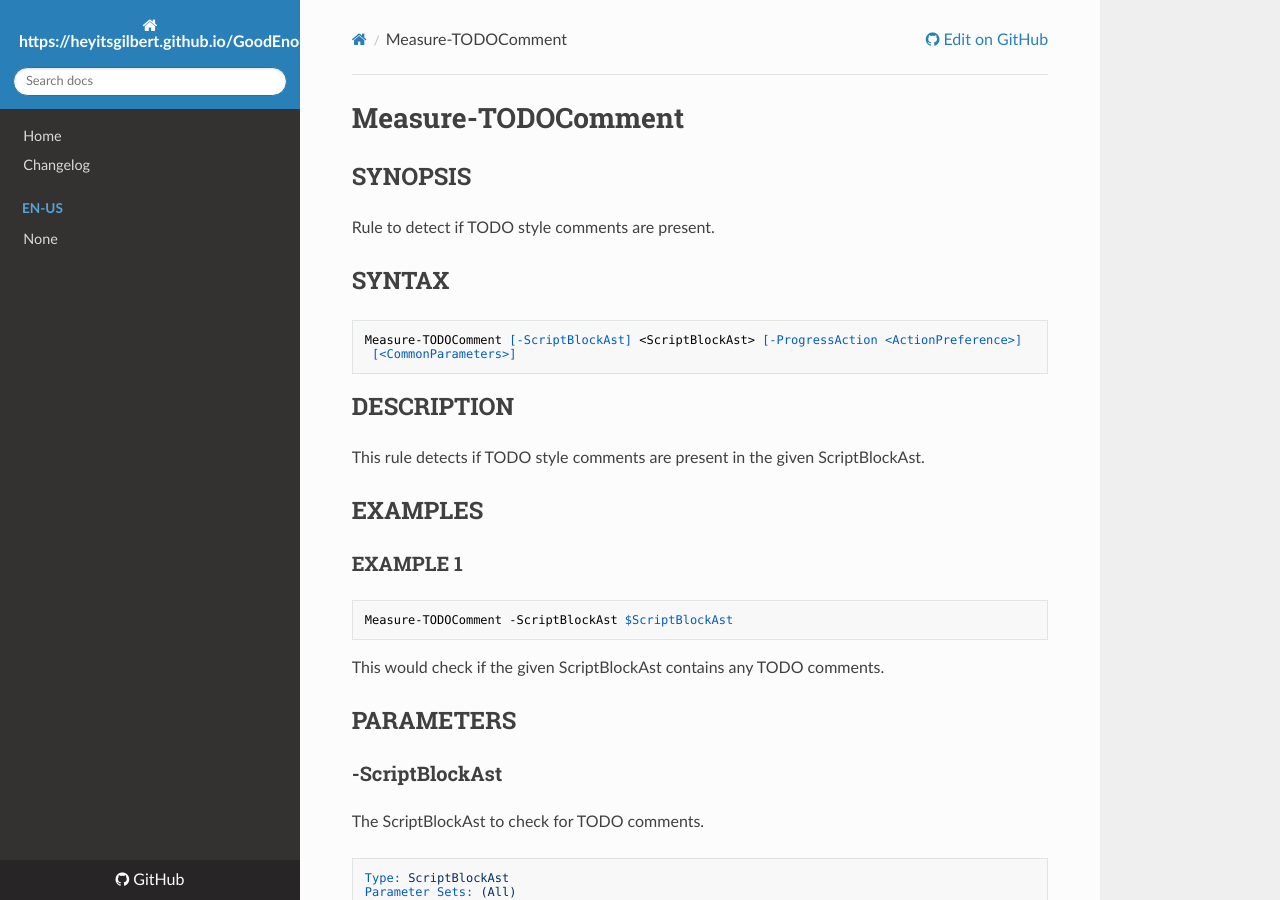
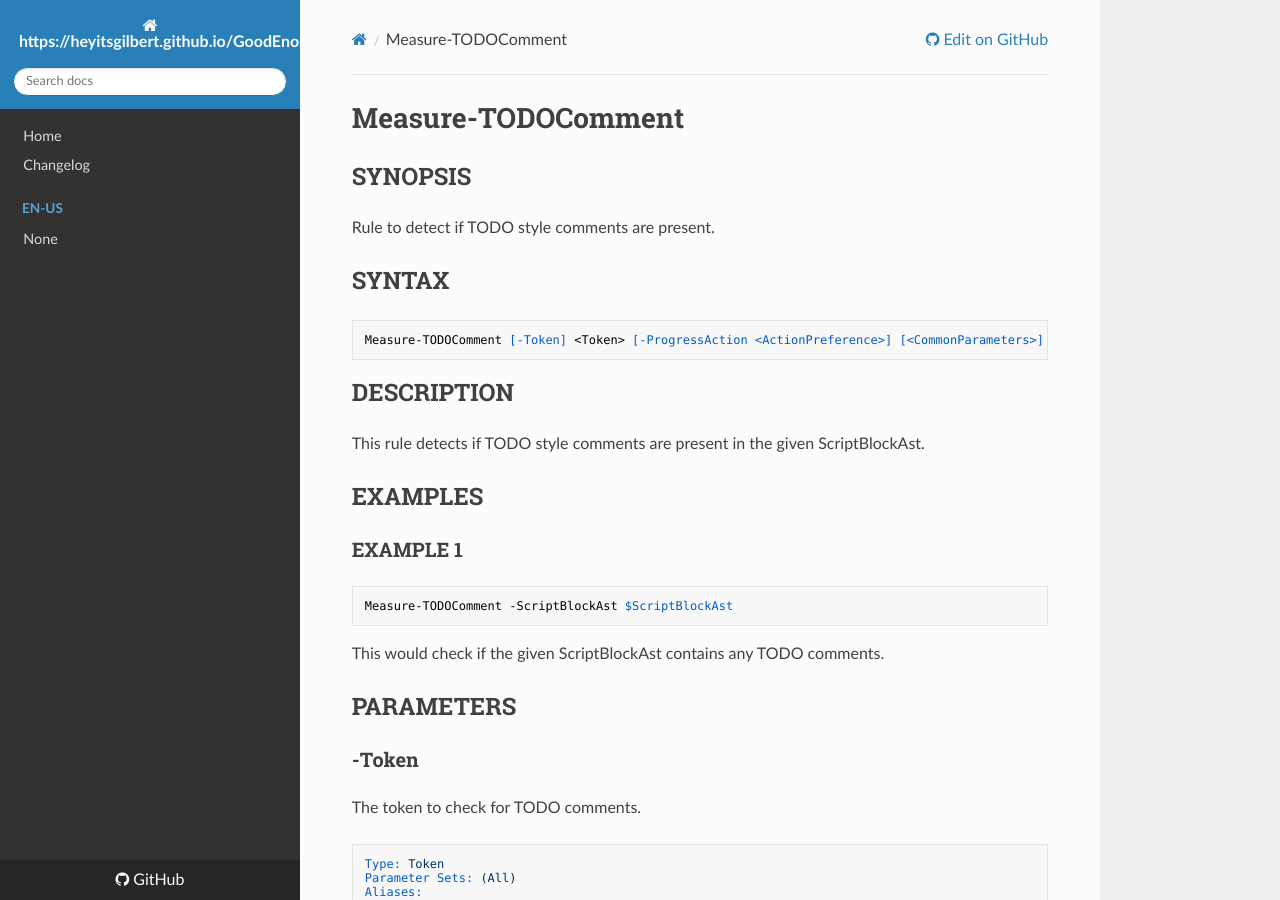
Before and after one commit to HeyItsGilbert/GoodEnoughRules, an MkDocs documentation site: the page built from docs/en-US/Measure-TODOComment.md, in a window 1280 px wide and 900 px high. Built offline with MkDocs 1.6.1, drawn with Linux system fonts in a browser that asks for light colours; nearby versions of some CDN libraries.

Commit message:
v0.1.1: Measure-TODOComments Tokens (#2)
### Changes

- `Measure-TODOComment` now uses
  `[System.Management.Automation.Language.Token]` to find comments. This makes
  it so it only highlights the comment!

````diff
--- a/docs/en-US/Measure-TODOComment.md
+++ b/docs/en-US/Measure-TODOComment.md
@@ -13,8 +13,7 @@ Rule to detect if TODO style comments are present.
 ## SYNTAX
 
 ```
-Measure-TODOComment [-ScriptBlockAst] <ScriptBlockAst> [-ProgressAction <ActionPreference>]
- [<CommonParameters>]
+Measure-TODOComment [-Token] <Token> [-ProgressAction <ActionPreference>] [<CommonParameters>]
 ```
 
 ## DESCRIPTION
@@ -31,11 +30,11 @@ This would check if the given ScriptBlockAst contains any TODO comments.
 
 ## PARAMETERS
 
-### -ScriptBlockAst
-The ScriptBlockAst to check for TODO comments.
+### -Token
+The token to check for TODO comments.
 
 ```yaml
-Type: ScriptBlockAst
+Type: Token
 Parameter Sets: (All)
 Aliases:
 
````
Also changed, not shown: CHANGELOG.md (+8 -0 lines), 5 other files.
